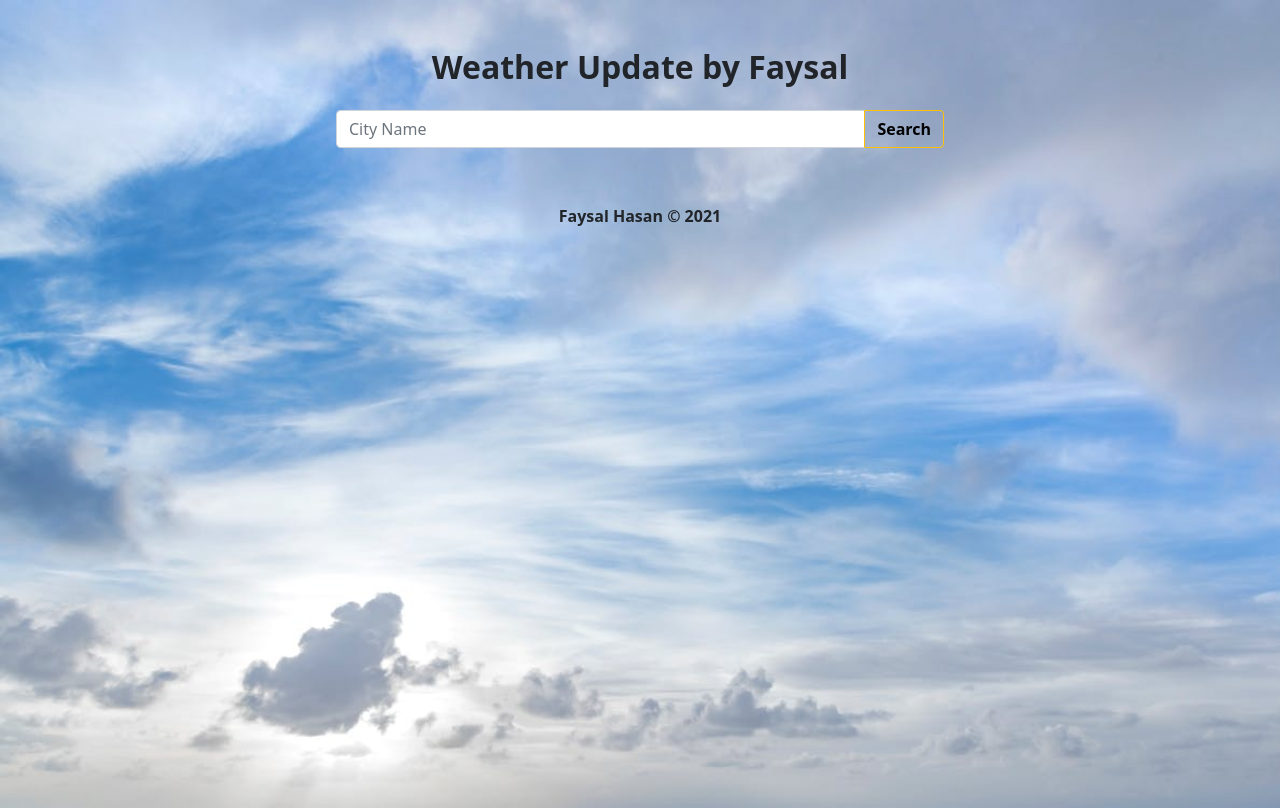
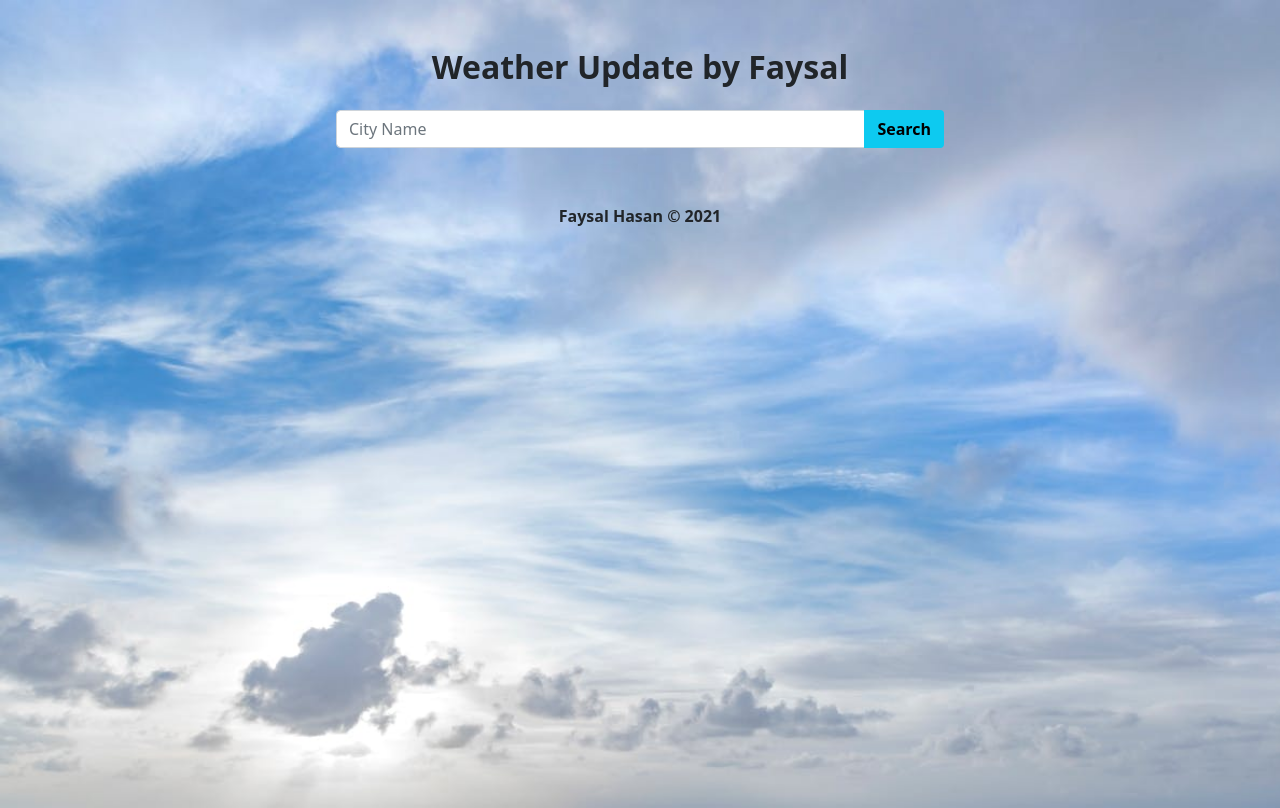
Before and after one commit to Faysal-Hasan-FED/weather-map, a plain HTML site: page index.html in a window 1280 px wide. Drawn offline with nearby package versions, Linux system fonts and the light colour scheme.

Commit message:
new site

```diff
--- a/index.html
+++ b/index.html
@@ -17,7 +17,7 @@
         <!-- search part -->
         <div class="input-group mb-3">
             <input id="input-field" type="text" class="form-control" placeholder="City Name" aria-label="Recipient's username" aria-describedby="button-addon2">
-            <button onclick="loadData()" class="btn btn-outline-warning text-black fw-bold" type="button" id="button-addon2">Search</button>
+            <button onclick="loadData()" class="btn bg-info text-black fw-bold" type="button" id="button-addon2">Search</button>
           </div>
     </section>
     <section id="result">
```
